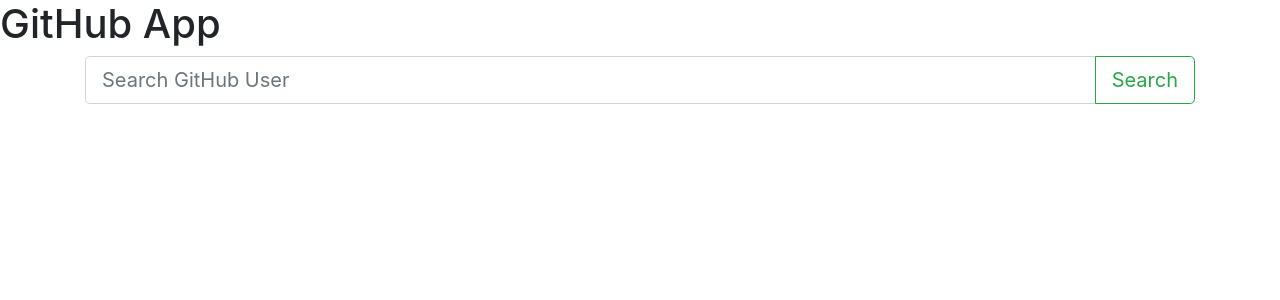
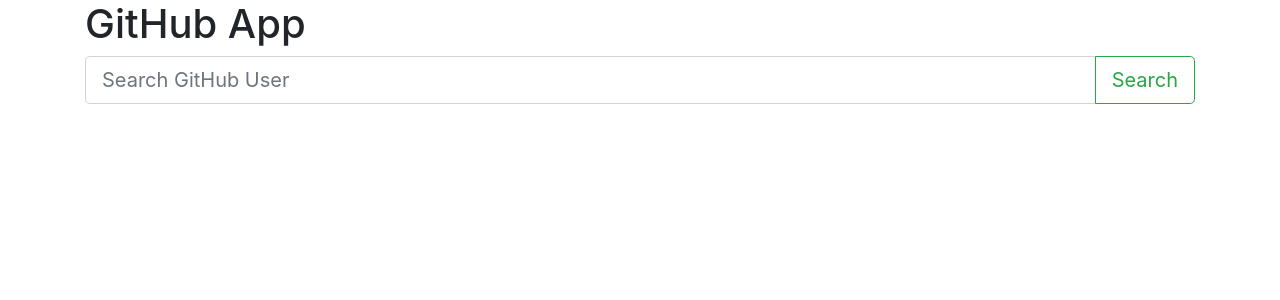
Before and after one commit to mateuszlubianka1993/github-users-app, a React (Create React App) app: page / in a window 1280 px wide. Shown: the top 300 px of the page. Built offline with nearby package versions, Linux system fonts and the light colour scheme.

Commit message:
add axios to project

```diff
--- a/package.json
+++ b/package.json
@@ -4,6 +4,7 @@
   "private": true,
   "dependencies": {
     "@material-ui/core": "^4.1.3",
+    "axios": "^0.19.0",
     "react": "^16.8.6",
     "react-dom": "^16.8.6",
     "react-scripts": "3.0.1"
--- /dev/null
+++ b/src/api/githubApi.js
@@ -0,0 +1,5 @@
+import axios from 'axios';
+
+export default axios.create({
+    baseURL: 'https://api.github.com'
+});
--- a/src/components/Header.js
+++ b/src/components/Header.js
@@ -2,7 +2,7 @@ import React from 'react';
 
 const Header = () => {
     return (
-        <div className="header-container">
+        <div className="header-container container">
             <h1 className="header-txt">GitHub App</h1>
         </div>
     );
--- a/src/components/SearchBar.js
+++ b/src/components/SearchBar.js
@@ -2,7 +2,9 @@ import React from 'react';
 
 
 class SearchBar extends React.Component {
+
     render() {
+
         return(
             <div className="container">
                 <form>
```
Also changed, not shown: 1 other file (tests, documents, lock files or other folders).
